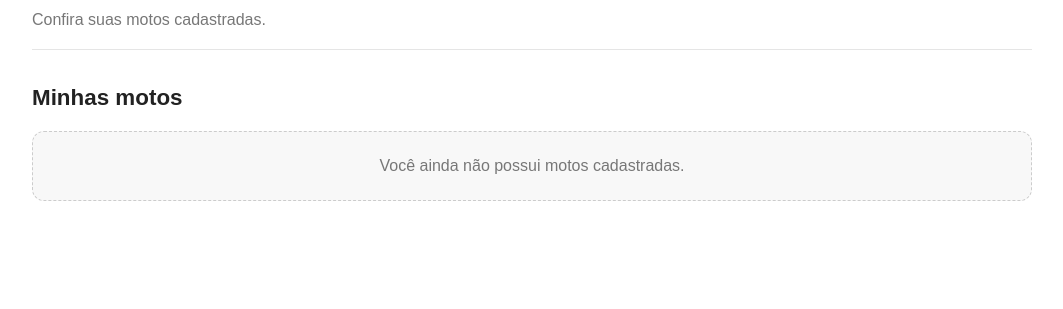
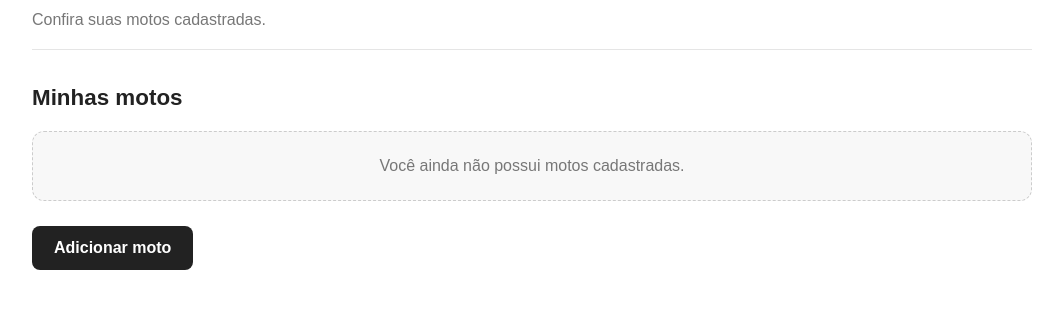
Before and after one commit to GabrielsOliveiira/houseDatabase, a Django app: page /home/ in a window 1280 px wide. Shown: the part 100-409 px from the top of the page, without its empty margins (108-1171 px from the left). Run offline with Django 5.2, Linux system fonts and the light colour scheme; data comes from the database, SQL or seed files in the repository; both versions use the stored data as it was after the commit; data that the repository does not hold is empty.

Commit message:
Adicionando e excluindo motos

```diff
--- a/usuario/static/usuario/css/home.css
+++ b/usuario/static/usuario/css/home.css
@@ -37,14 +37,11 @@
     display: flex;
     align-items: center;
     gap: 16px;
-
     padding: 22px;
     margin-bottom: 15px;
-
     background: #fff;
     border: 1px solid #e8e8e8;
     border-radius: 12px;
-
     box-shadow: 0 3px 10px rgb(0 0 0 / 4%);
     transition: transform 0.2s ease, box-shadow 0.2s ease;
 }
@@ -70,6 +67,82 @@
     border-radius: 12px;
 }
 
+/* Formulário */
+.home form {
+    margin-top: 25px;
+    display: flex;
+    justify-content: flex-start;
+}
+
+/* Botão adicionar moto */
+#addMoto {
+    display: inline-block;
+    padding: 13px 22px;
+    background-color: #222;
+    color: #fff;
+    border: none;
+    border-radius: 8px;
+    font-size: 1rem;
+    font-weight: 600;
+    text-decoration: none;
+    text-align: center;
+    cursor: pointer;
+    transition: background-color 0.2s ease,
+                transform 0.2s ease,
+                box-shadow 0.2s ease;
+}
+
+/* Efeito ao passar o mouse */
+#addMoto:hover {
+    background-color: #444;
+    transform: translateY(-2px);
+    box-shadow: 0 4px 12px rgb(0 0 0 / 12%);
+}
+
+/* Efeito ao clicar */
+#addMoto:active {
+    transform: translateY(0);
+    box-shadow: none;
+}
+
+/* Acessibilidade */
+#addMoto:focus-visible {
+    outline: 3px solid #888;
+    outline-offset: 3px;
+}
+
+.moto-card {
+    display: flex;
+    align-items: center;
+    justify-content: space-between;
+    gap: 16px;
+}
+
+/* Formulário da lixeira */
+.moto-card form {
+    margin: 0;
+}
+
+/* Botão de excluir */
+.btn-excluir {
+    display: flex;
+    align-items: center;
+    justify-content: center;
+    padding: 10px;
+    color: #dc2626;
+    background: #fff;
+    border: 1px solid #fecaca;
+    border-radius: 8px;
+    cursor: pointer;
+    transition: background-color 0.2s ease,
+                color 0.2s ease;
+}
+
+.btn-excluir:hover {
+    background-color: #dc2626;
+    color: #fff;
+}
+
 /* Responsividade */
 @media (max-width: 600px) {
     .home {
@@ -84,4 +157,13 @@
     .moto-card {
         padding: 18px;
     }
+
+    .home form {
+        width: 100%;
+    }
+
+    #addMoto {
+        width: 100%;
+        padding: 14px;
+    }
 }
--- a/usuario/templates/usuario/home.html
+++ b/usuario/templates/usuario/home.html
@@ -23,6 +23,22 @@
         {% for moto in motos %}
             <article class="moto-card">
                 <h3>{{ moto }}</h3>
+                    <form action="{% url 'delMoto' moto.id %}" method="post">
+                    {% csrf_token %}
+                    <button type="submit" class="btn-excluir" aria-label="Excluir moto">
+                        <svg xmlns="http://www.w3.org/2000/svg"
+                            width="20" height="20" viewBox="0 0 24 24"
+                            fill="none" stroke="currentColor"
+                            stroke-width="2" stroke-linecap="round"
+                            stroke-linejoin="round">
+                            <path d="M3 6h18"/>
+                            <path d="M8 6V4h8v2"/>
+                            <path d="m19 6-1 14H6L5 6"/>
+                            <path d="M10 11v5"/>
+                            <path d="M14 11v5"/>
+                        </svg>
+                </button>
+            </form>
             </article>
         {% empty %}
             <p>Você ainda não possui motos cadastradas.</p>
@@ -30,6 +46,11 @@
 
     </section>
 
+    <form action="{% url 'addMoto' %}" method="post">
+        {% csrf_token %}
+        <button type="submit" id="addMoto">Adicionar moto</button>
+    </form>
+
 </main>
 
 </body>
--- a/usuario/urls.py
+++ b/usuario/urls.py
@@ -3,5 +3,7 @@ from . import views
 
 urlpatterns = [
     path("cadastro/", views.cadastro, name="cadastro"),
-    path("home/", views.home, name="home")
+    path("home/", views.home, name="home"),
+    path("moto/adicionar", views.addMoto, name="addMoto"),
+    path("moto/excluir/<int:moto_id>/", views.excluirMoto, name="delMoto")
 ]
--- a/usuario/views.py
+++ b/usuario/views.py
@@ -22,5 +22,21 @@ def cadastro(request):
     })
 
 def home(request):
+    user = Usuario.objects.first()
+    motos = Moto.objects.filter(usuario_id=user)
 
-    return render(request, "usuario/home.html")
+    return render(request, "usuario/home.html", {
+        "motos": motos
+    })
+
+def addMoto(request):
+    user = Usuario.objects.first()
+    Moto.objects.create(usuario=user).save()
+
+    return redirect("home")
+
+def excluirMoto(request, moto_id):
+    moto = Moto.objects.filter(id=moto_id)
+    moto.delete()
+
+    return redirect("home")
```
Also changed, not shown: db.sqlite3.
